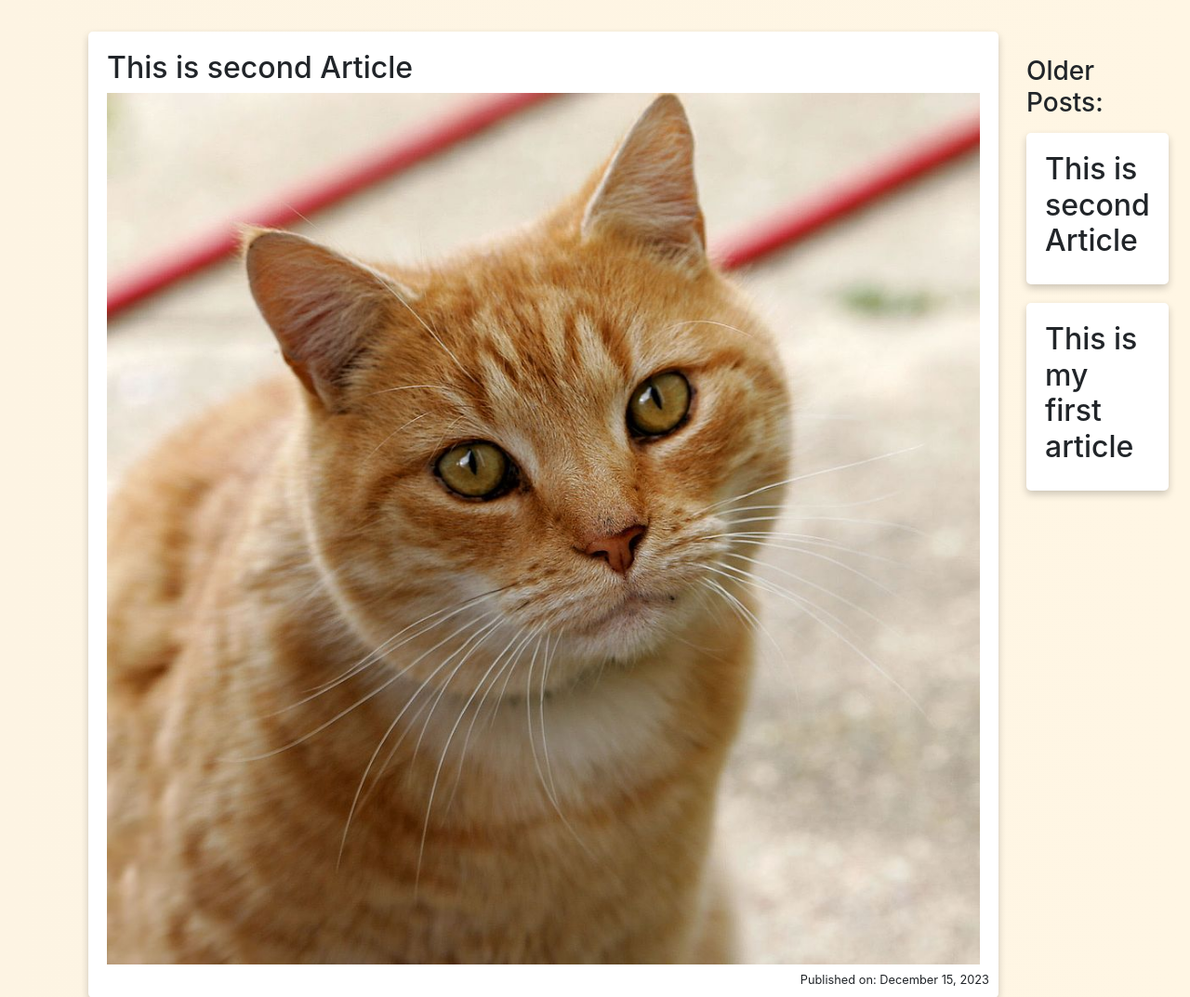
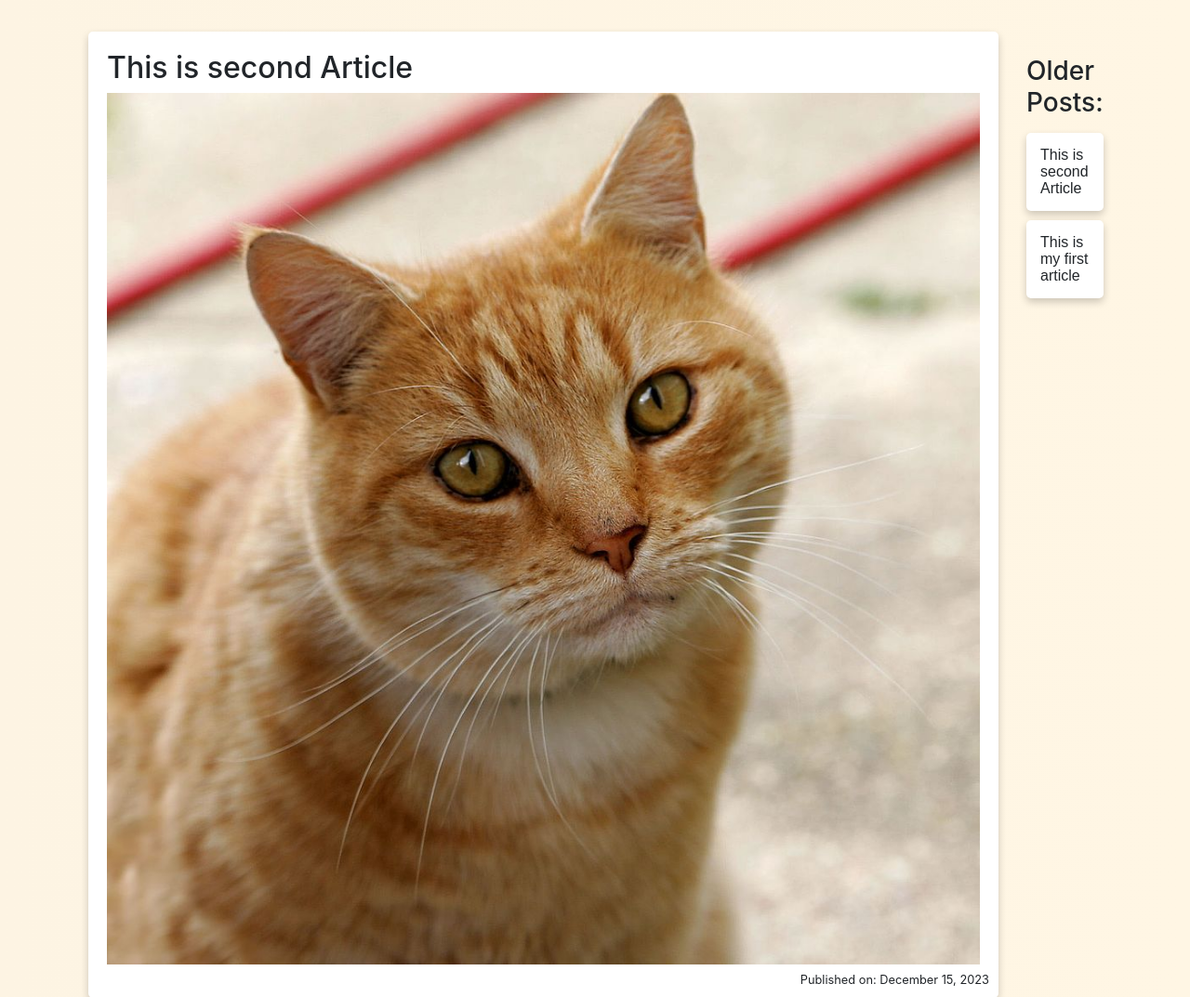
Before and after one commit to rohits144/blogsite, a Django app: page / in a window 1280 px wide. Shown: the part 56-1129 px from the top of the page at 93% size. Run offline with Django 3.2, Linux system fonts and the light colour scheme; data comes from the database, SQL or seed files in the repository; some libraries are stand-ins or nearby versions.

Commit message:
font size updated

```diff
--- a/blog/templates/article_list.html
+++ b/blog/templates/article_list.html
@@ -41,10 +41,10 @@
     .article_name_list {
         background-color: white;
         box-shadow: 0 4px 8px rgba(0, 0, 0, 0.2);
-        padding: 20px;
+        padding: 15px;
         border-radius: 5px;
-        margin-bottom: 20px;
-        /* space between articles */
+        margin-bottom: 10px;
+        font: 1em sans-serif;
     }
 
     .article-title {
@@ -114,7 +114,7 @@
         {% for article in articles %}
         <a href="{% url 'article-detail' article.id %}" style="text-decoration: none; color: inherit;">
             <div class="article_name_list">
-                <h2>{{ article.title }}</h2>
+                {{ article.title }}
             </div>
         </a>
         {% empty %}
```
